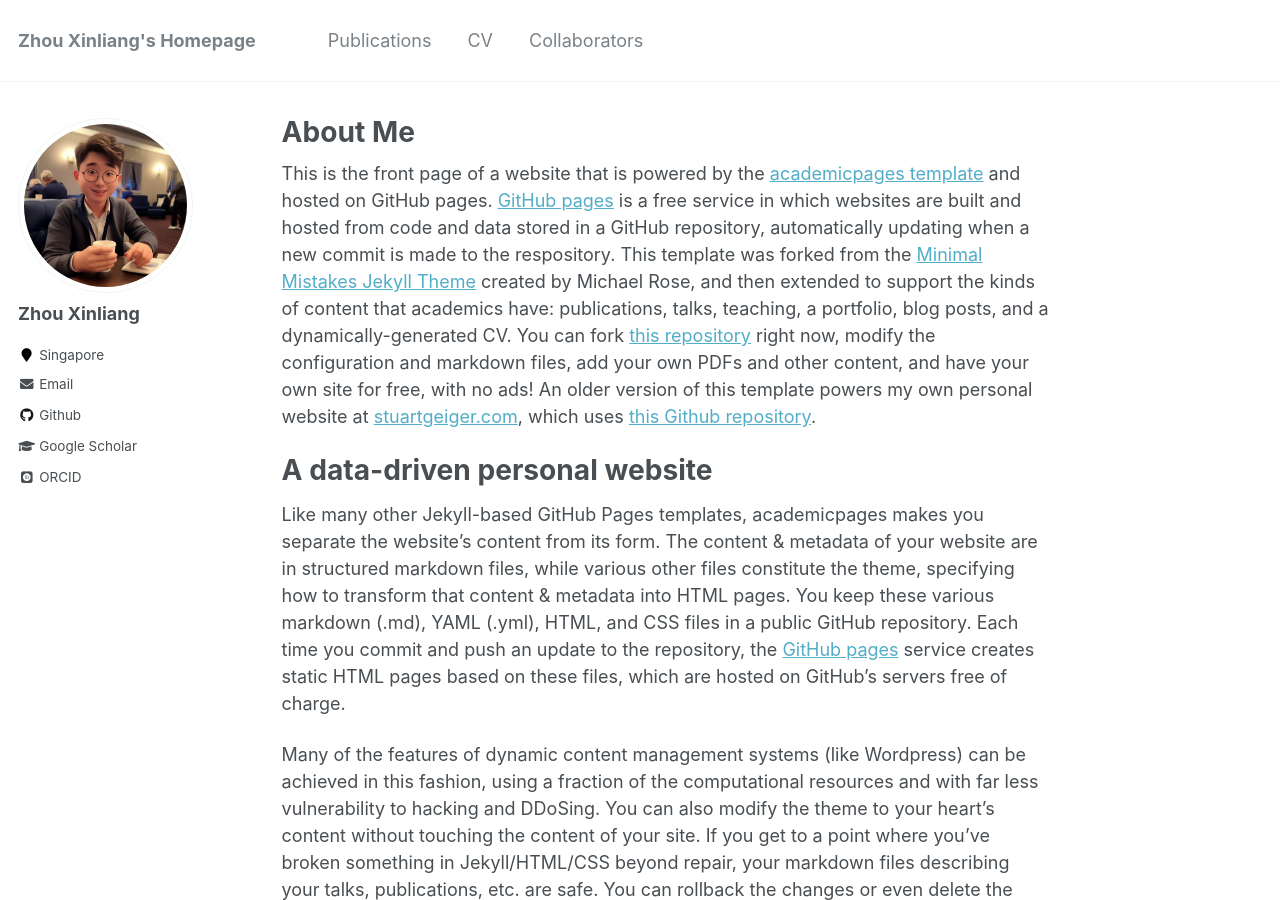
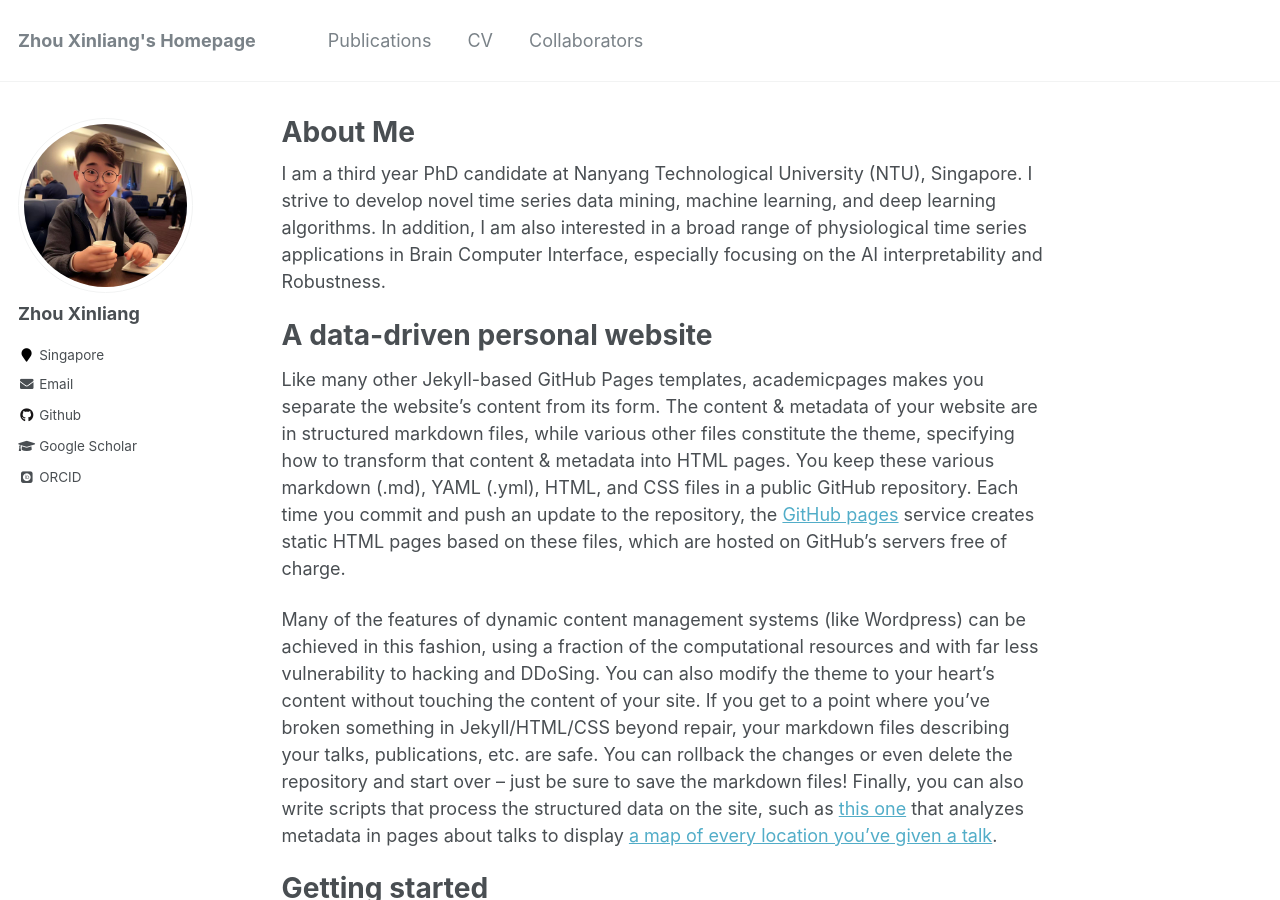
Before and after one commit to xinliangzhou/xinliangzhou.github.io, a Jekyll site: the page built from _pages/about.md, in a window 1280 px wide and 900 px high. Built offline with Jekyll 4.4.1, drawn with Linux system fonts in a browser that asks for light colours; some web fonts are replaced.

Commit message:
Update about.md

```diff
--- a/_pages/about.md
+++ b/_pages/about.md
@@ -8,7 +8,7 @@ redirect_from:
   - /about.html
 ---
 
-This is the front page of a website that is powered by the [academicpages template](https://github.com/academicpages/academicpages.github.io) and hosted on GitHub pages. [GitHub pages](https://pages.github.com) is a free service in which websites are built and hosted from code and data stored in a GitHub repository, automatically updating when a new commit is made to the respository. This template was forked from the [Minimal Mistakes Jekyll Theme](https://mmistakes.github.io/minimal-mistakes/) created by Michael Rose, and then extended to support the kinds of content that academics have: publications, talks, teaching, a portfolio, blog posts, and a dynamically-generated CV. You can fork [this repository](https://github.com/academicpages/academicpages.github.io) right now, modify the configuration and markdown files, add your own PDFs and other content, and have your own site for free, with no ads! An older version of this template powers my own personal website at [stuartgeiger.com](http://stuartgeiger.com), which uses [this Github repository](https://github.com/staeiou/staeiou.github.io).
+I am a third year PhD candidate at Nanyang Technological University (NTU), Singapore. I strive to develop novel time series data mining, machine learning, and deep learning algorithms. In addition, I am also interested in a broad range of physiological time series applications in Brain Computer Interface, especially focusing on the AI interpretability and Robustness.
 
 A data-driven personal website
 ======
```
